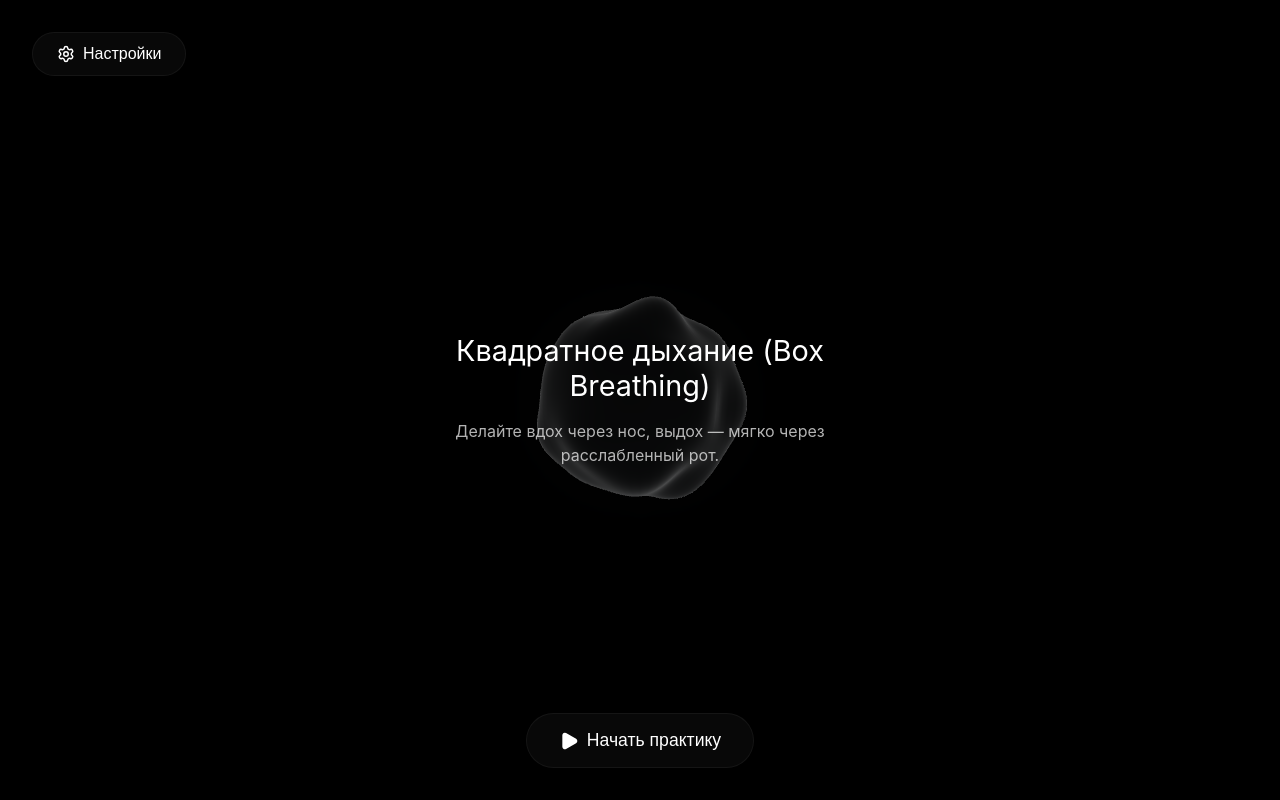
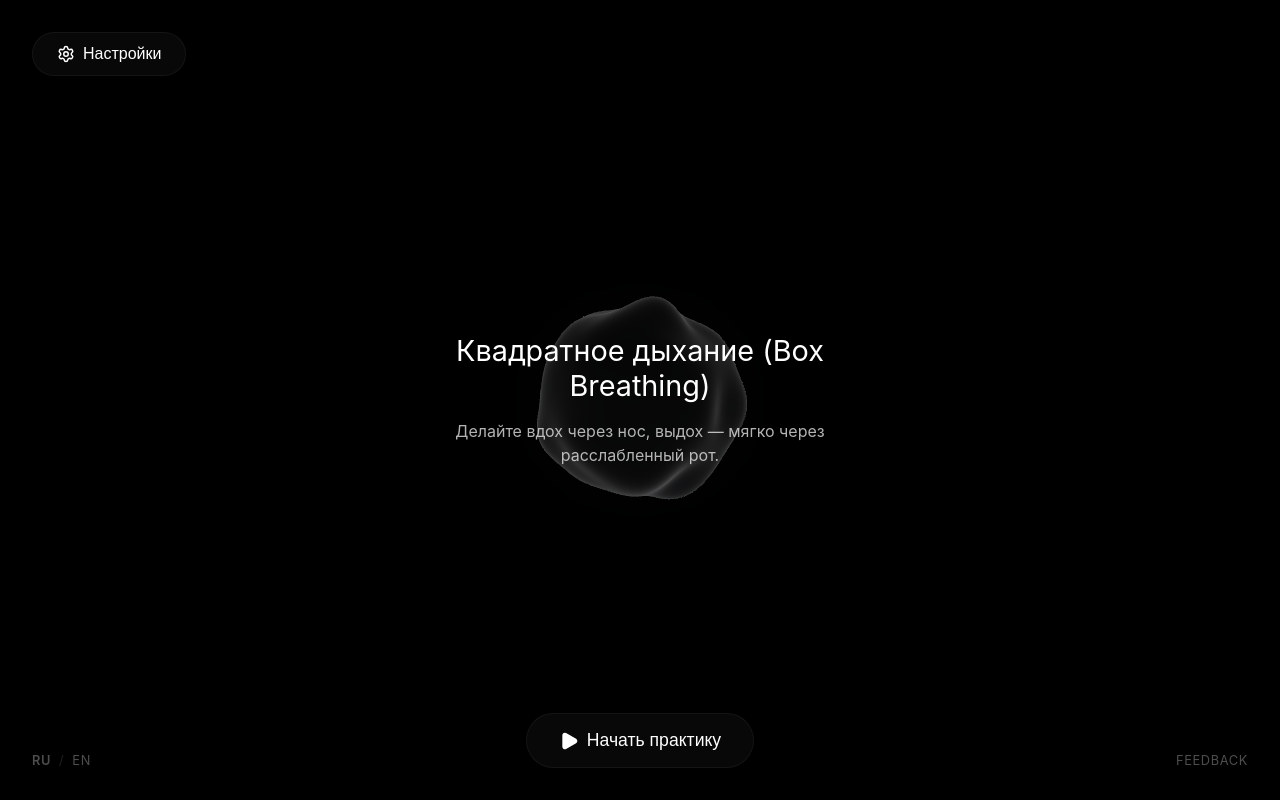
Before and after one commit to r89tfkzkrw-eng/Breathe, a React (Vite) app: page / in a window 1280 px wide. Built offline with nearby package versions, Linux system fonts and the light colour scheme.

Commit message:
feat: persist selected preset & ux: add corner ui components (lang, feedback)

```diff
--- a/src/App.css
+++ b/src/App.css
@@ -320,16 +320,45 @@ input[type=number]::-webkit-outer-spin-button {
 }
 
 .feedback-link {
-  color: var(--text-main);
-  opacity: 0.5;
-  font-size: 0.9rem;
-  text-decoration: none;
-  border-bottom: 1px solid rgba(255,255,255,0.2);
-  transition: opacity 0.2s ease;
+  display: none; /* Старая ссылка в модалке */
 }
 
-.feedback-link:hover {
-  opacity: 0.9;
+/* --- Угловые элементы главного экрана --- */
+.corner-controls {
+  position: absolute;
+  bottom: 2rem;
+  left: 2rem;
+  right: 2rem;
+  display: flex;
+  justify-content: space-between;
+  align-items: center;
+  z-index: 10;
+  pointer-events: none; /* Пропускать клики сквозь контейнер */
+}
+
+.lang-switch, .corner-feedback {
+  pointer-events: auto; /* Включаем клики для самих элементов */
+  font-size: 0.8rem;
+  opacity: 0.3;
+  transition: opacity 0.2s ease;
+  color: var(--text-main);
+  text-decoration: none;
+  text-transform: uppercase;
+  letter-spacing: 0.05em;
+}
+
+.lang-switch:hover, .corner-feedback:hover {
+  opacity: 0.8;
+}
+
+.lang-switch span.active {
+  font-weight: 600;
+  opacity: 1;
+}
+
+.lang-switch span.separator {
+  margin: 0 0.5rem;
+  opacity: 0.4;
 }
 
 /* Инструкция перед запуском на главном экране */
--- a/src/App.tsx
+++ b/src/App.tsx
@@ -115,7 +115,25 @@ function App() {
   const [phaseDuration, setPhaseDuration] = useState(2000); // Базовое время для idle
   const [isPlaying, setIsPlaying] = useState(false);
   const [showSettings, setShowSettings] = useState(false);
-  const [activePreset, setActivePreset] = useState<BreathPreset>(PRESETS[0]);
+  const [activePreset, setActivePreset] = useState<BreathPreset>(() => {
+    const savedMode = localStorage.getItem('breatheLastPreset');
+    const customSaved = localStorage.getItem('breatheCustomPreset');
+
+    if (savedMode === 'custom' && customSaved) {
+      try {
+        return { id: 'custom', name: 'Свой ритм', description: 'Ваши индивидуальные настройки', instruction: 'Следуйте своему собственному ритму дыхания.', durations: JSON.parse(customSaved) };
+      } catch (e) {}
+    } else if (savedMode) {
+      const found = PRESETS.find(p => p.id === savedMode);
+      if (found) return found;
+    }
+    return PRESETS[0];
+  });
+
+  // Сохраняем последний выбранный пресет
+  useEffect(() => {
+    localStorage.setItem('breatheLastPreset', activePreset.id);
+  }, [activePreset.id]);
 
   // Для кастомного режима сохраняем в localStorage
   const [customDurations, setCustomDurations] = useState<PresetValues>(() => {
@@ -322,9 +340,7 @@ function App() {
             </div>
 
             <div className="settings-footer">
-              <a href="mailto:feedback@example.com?subject=Feedback on Breathe App" className="feedback-link">
-                Написать автору / Обратная связь
-              </a>
+              {/* Раньше тут была ссылка на обратную связь */}
             </div>
           </motion.div>
         )}
@@ -425,6 +441,20 @@ function App() {
           )}
         </button>
       </footer>
+
+      {/* Угловые элементы (язык и feedback) */}
+      <div className="corner-controls" style={{ display: showSettings ? 'none' : 'flex' }}>
+        <div className="lang-switch">
+          <span className="active">Ru</span>
+          <span className="separator">/</span>
+          <span style={{ cursor: 'pointer' }}>En</span>
+        </div>
+
+        {/* Сюда можно подставить свой ник или ссылку */}
+        <a href="https://instagram.com/dmitry" target="_blank" rel="noreferrer" className="corner-feedback">
+          feedback
+        </a>
+      </div>
     </div>
   );
 }
```
Also changed, not shown: 1 other file (tests, documents, lock files or other folders).
